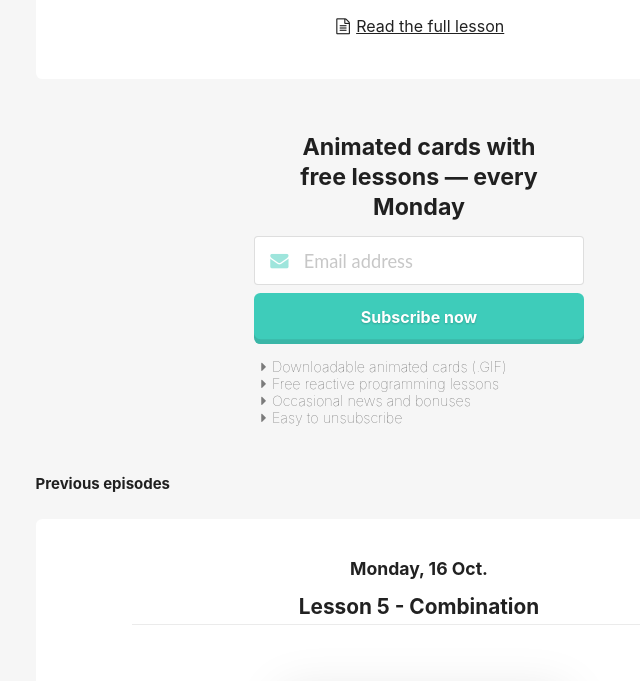
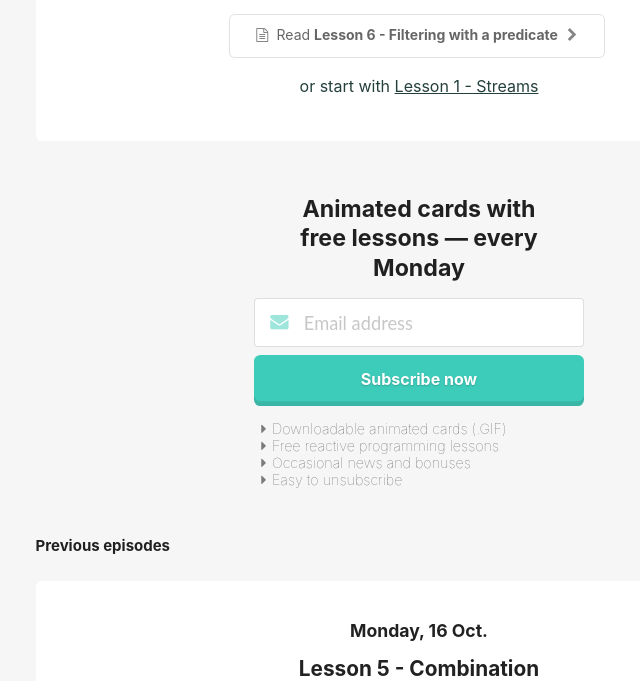
Before and after one commit to cedricss/reactive.how, a Jekyll site: the page built from index.html, in a window 1280 px wide and 1400 px high, scrolled down 638 px. Shown: the part 244-925 px from the top of the window, without its empty margins (221-861 px from the left). Built offline with Jekyll 4.4.1, drawn with Linux system fonts in a browser that asks for light colours; some of the changed text lies outside the part shown; grey boxes are pictures that could not be loaded.

Commit message:
Improve links to lessons

```diff
--- a/_includes/course.html
+++ b/_includes/course.html
@@ -18,7 +18,12 @@
         {% assign video = lesson.videos[1] %}
         {% include card_player.html video=video episode=true %}
         {% endif %}
-        <a href="/{{lesson.card}}" class=""><i class="file text outline icon"></i>Read the full lesson</a>
+        <p>
+        <a href="/{{lesson.card}}" class="ui basic button"><i class="file text outline icon"></i>Read <b>{{ lesson.name }}</b><i class="chevron right icon"></i></a>
+        {% if global_index == 0 %}
+        </p>
+        <p>or start with <a href="/fromEvent" class=""> Lesson 1 - Streams</a></p>
+        {% endif %}
     </div>
     {% if global_index == 0 %}
     {% include headlines.html %}
```
